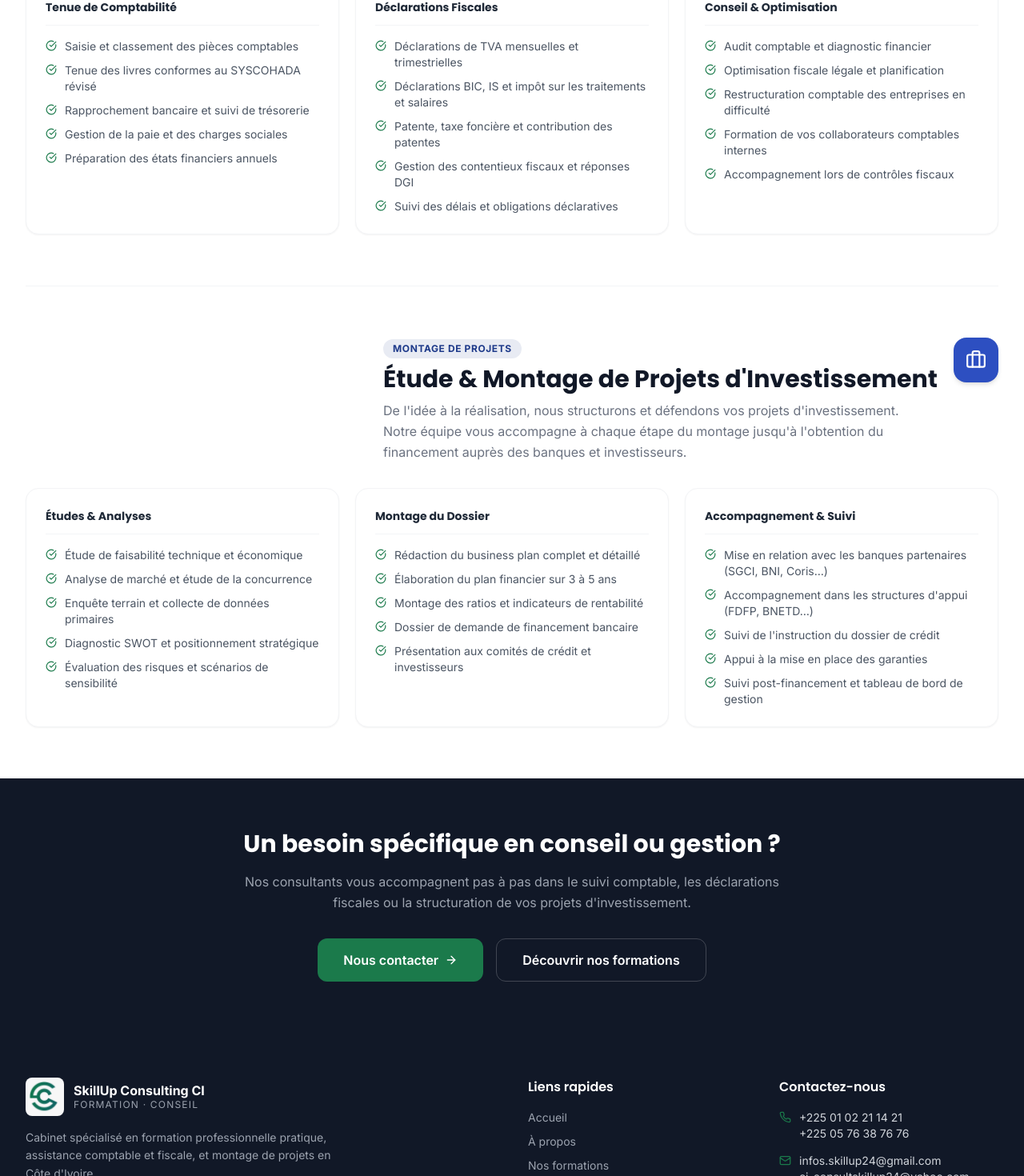
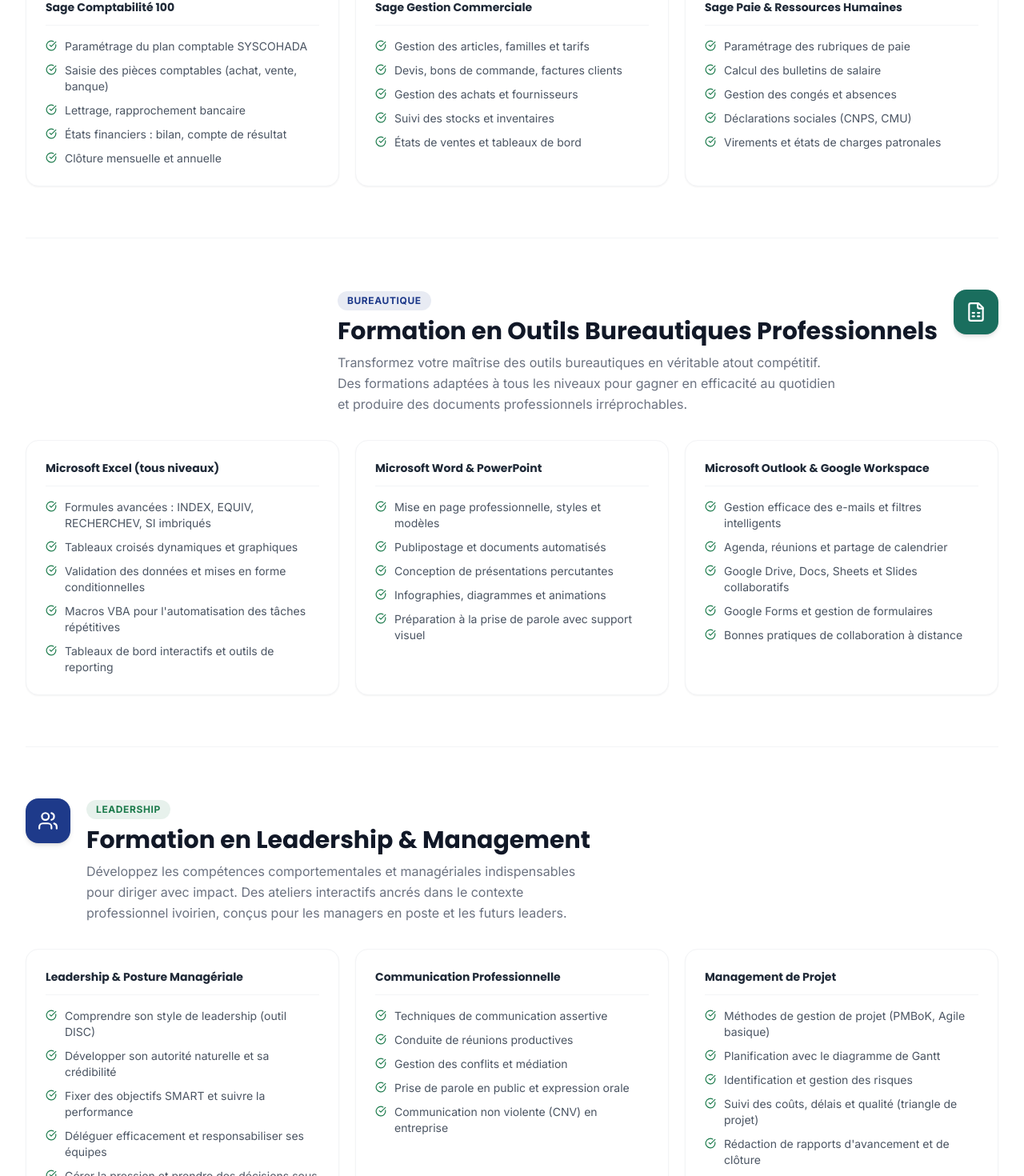
Before and after one commit to esperanceykouassi-bit/proj-esp, a React (Vite) app in the folder frontend/: page /services in a window 1280 px wide. Shown: the part 760-2230 px from the top of the page at 80% size. Built offline with nearby package versions, Linux system fonts and the light colour scheme.

Commit message:
Remove training content from Services page

```diff
--- a/frontend/src/pages/Services.jsx
+++ b/frontend/src/pages/Services.jsx
@@ -1,16 +1,147 @@
 import { Link } from 'react-router-dom'
-import { Calculator, Briefcase, CheckCircle, ArrowRight } from 'lucide-react'
+import {
+  Monitor, FileSpreadsheet, Users, Calculator, Briefcase,
+  CheckCircle, ArrowRight,
+} from 'lucide-react'
 import FadeIn from '../components/FadeIn'
 
-/* ── Services (Conseil & Accompagnement uniquement) ────────────────── */
+/* ── data ───────────────────────────────────────────── */
 const services = [
+  {
+    id: 'saari',
+    icon: Monitor,
+    color: 'bg-brand-green',
+    badge: 'Logiciels SAARI',
+    titre: 'Formation en Logiciels de Gestion SAARI',
+    intro: `Maîtrisez les logiciels Sage (SAARI), standards incontournables de la gestion
+d'entreprise en Côte d'Ivoire. Nos formateurs certifiés vous accompagnent de la
+prise en main jusqu'à la maîtrise avancée, en formation individuelle ou en groupe.`,
+    modules: [
+      {
+        label: 'Sage Comptabilité 100',
+        items: [
+          'Paramétrage du plan comptable SYSCOHADA',
+          'Saisie des pièces comptables (achat, vente, banque)',
+          'Lettrage, rapprochement bancaire',
+          'États financiers : bilan, compte de résultat',
+          'Clôture mensuelle et annuelle',
+        ],
+      },
+      {
+        label: 'Sage Gestion Commerciale',
+        items: [
+          'Gestion des articles, familles et tarifs',
+          'Devis, bons de commande, factures clients',
+          'Gestion des achats et fournisseurs',
+          'Suivi des stocks et inventaires',
+          'États de ventes et tableaux de bord',
+        ],
+      },
+      {
+        label: 'Sage Paie & Ressources Humaines',
+        items: [
+          'Paramétrage des rubriques de paie',
+          'Calcul des bulletins de salaire',
+          'Gestion des congés et absences',
+          'Déclarations sociales (CNPS, CMU)',
+          'Virements et états de charges patronales',
+        ],
+      },
+    ],
+  },
+  {
+    id: 'bureautique',
+    icon: FileSpreadsheet,
+    color: 'bg-brand-teal',
+    badge: 'Bureautique',
+    titre: 'Formation en Outils Bureautiques Professionnels',
+    intro: `Transformez votre maîtrise des outils bureautiques en véritable atout compétitif.
+Des formations adaptées à tous les niveaux pour gagner en efficacité au quotidien
+et produire des documents professionnels irréprochables.`,
+    modules: [
+      {
+        label: 'Microsoft Excel (tous niveaux)',
+        items: [
+          'Formules avancées : INDEX, EQUIV, RECHERCHEV, SI imbriqués',
+          'Tableaux croisés dynamiques et graphiques',
+          'Validation des données et mises en forme conditionnelles',
+          `Macros VBA pour l'automatisation des tâches répétitives`,
+          'Tableaux de bord interactifs et outils de reporting',
+        ],
+      },
+      {
+        label: 'Microsoft Word & PowerPoint',
+        items: [
+          'Mise en page professionnelle, styles et modèles',
+          'Publipostage et documents automatisés',
+          'Conception de présentations percutantes',
+          'Infographies, diagrammes et animations',
+          'Préparation à la prise de parole avec support visuel',
+        ],
+      },
+      {
+        label: 'Microsoft Outlook & Google Workspace',
+        items: [
+          'Gestion efficace des e-mails et filtres intelligents',
+          'Agenda, réunions et partage de calendrier',
+          'Google Drive, Docs, Sheets et Slides collaboratifs',
+          'Google Forms et gestion de formulaires',
+          'Bonnes pratiques de collaboration à distance',
+        ],
+      },
+    ],
+  },
+  {
+    id: 'leadership',
+    icon: Users,
+    color: 'bg-brand-blue',
+    badge: 'Leadership',
+    titre: 'Formation en Leadership & Management',
+    intro: `Développez les compétences comportementales et managériales indispensables
+pour diriger avec impact. Des ateliers interactifs ancrés dans le contexte
+professionnel ivoirien, conçus pour les managers en poste et les futurs leaders.`,
+    modules: [
+      {
+        label: 'Leadership & Posture Managériale',
+        items: [
+          'Comprendre son style de leadership (outil DISC)',
+          'Développer son autorité naturelle et sa crédibilité',
+          'Fixer des objectifs SMART et suivre la performance',
+          'Déléguer efficacement et responsabiliser ses équipes',
+          'Gérer la pression et prendre des décisions sous contrainte',
+        ],
+      },
+      {
+        label: 'Communication Professionnelle',
+        items: [
+          'Techniques de communication assertive',
+          'Conduite de réunions productives',
+          'Gestion des conflits et médiation',
+          'Prise de parole en public et expression orale',
+          'Communication non violente (CNV) en entreprise',
+        ],
+      },
+      {
+        label: 'Management de Projet',
+        items: [
+          'Méthodes de gestion de projet (PMBoK, Agile basique)',
+          'Planification avec le diagramme de Gantt',
+          'Identification et gestion des risques',
+          'Suivi des coûts, délais et qualité (triangle de projet)',
+          `Rédaction de rapports d'avancement et de clôture`,
+        ],
+      },
+    ],
+  },
   {
     id: 'comptabilite',
     icon: Calculator,
     color: 'bg-brand-green-dark',
     badge: 'Assistance Comptable',
     titre: 'Assistance Comptable & Fiscale',
-    intro: `Un accompagnement expert en comptabilité et fiscalité adapté aux réalités des PME ivoiriennes. Nous assurons la conformité de votre entreprise tout en optimisant votre charge fiscale dans le strict respect de la loi.`,
+    intro: `Un accompagnement expert en comptabilité et fiscalité adapté aux réalités
+des PME ivoiriennes. Nous assurons la conformité de votre entreprise
+tout en optimisant votre charge fiscale dans le strict respect de la loi.`,
     modules: [
       {
         label: 'Tenue de Comptabilité',
@@ -49,8 +180,10 @@
     icon: Briefcase,
     color: 'bg-brand-blue-mid',
     badge: 'Montage de Projets',
-    titre: 'Étude & Montage de Projets d\'Investissement',
-    intro: `De l'idée à la réalisation, nous structurons et défendons vos projets d'investissement. Notre équipe vous accompagne à chaque étape du montage jusqu'à l'obtention du financement auprès des banques et investisseurs.`,
+    titre: 'Étude & Montage de Projets',
+    intro: `De l'idée à la réalisation, nous structurons et défendons vos projets
+d'investissement. Notre équipe vous accompagne à chaque étape du montage
+jusqu'à l'obtention du financement auprès des banques et investisseurs.`,
     modules: [
       {
         label: 'Études & Analyses',
@@ -86,7 +219,7 @@
   },
 ]
 
-/* ── Composant Services ────────────────────────────── */
+/* ── component ──────────────────────────────────────── */
 export default function Services() {
   return (
     <div>
@@ -96,21 +229,23 @@
         <div className="max-w-7xl mx-auto px-4 sm:px-6 lg:px-8 text-center">
           <FadeIn>
             <span className="inline-block bg-white/20 text-xs font-semibold px-4 py-1.5 rounded-full mb-5 uppercase tracking-wider">
-              Accompagnement des entreprises
+              Notre offre complète
             </span>
             <h1 className="text-4xl md:text-5xl font-bold font-heading mb-5 leading-tight">
               Nos Services &amp; Expertises
             </h1>
             <p className="text-lg text-white/80 max-w-2xl mx-auto leading-relaxed">
-              Deux pôle d'expertises stratégiques pour assurer la conformité, la performance et la croissance de votre organisation.
+              Cinq domaines d'expertise complémentaires pour accompagner votre montée
+              en compétences et la performance de votre organisation.
             </p>
-            {/* Nav ancres */}
+            {/* Anchor nav */}
             <div className="flex flex-wrap justify-center gap-3 mt-8">
               {services.map(s => (
                 <a
                   key={s.id}
                   href={`#${s.id}`}
-                  className="text-xs font-semibold px-4 py-2 bg-white/15 hover:bg-white/25 border border-white/30 rounded-full transition-colors"
+                  className="text-xs font-semibold px-4 py-2 bg-white/15 hover:bg-white/25
+                    border border-white/30 rounded-full transition-colors"
                 >
                   {s.badge}
                 </a>
@@ -120,7 +255,7 @@
         </div>
       </section>
 
-      {/* ── Liste des Services ──────────────────────────── */}
+      {/* ── Service sections ──────────────────────────── */}
       <div className="max-w-7xl mx-auto px-4 sm:px-6 lg:px-8 py-16 space-y-16">
         {services.map((service, si) => {
           const Icon = service.icon
@@ -129,17 +264,19 @@
           return (
             <FadeIn key={service.id} delay={0.05}>
               <section id={service.id} className="scroll-mt-20">
-                {/* En-tête de section */}
-                <div className={`flex flex-col md:flex-row items-start gap-5 mb-8 ${!isEven ? 'md:flex-row-reverse' : ''}`}>
-                  <div className={`${service.color} w-14 h-14 rounded-2xl flex items-center justify-center shrink-0 shadow-md`}>
+                {/* Section header */}
+                <div className={`flex flex-col md:flex-row items-start gap-5 mb-8
+                  ${!isEven ? 'md:flex-row-reverse' : ''}`}>
+                  <div className={`${service.color} w-14 h-14 rounded-2xl flex items-center
+                    justify-center shrink-0 shadow-md`}>
                     <Icon size={26} className="text-white" />
                   </div>
                   <div>
-                    <span className={`inline-block text-xs font-bold uppercase tracking-wider px-3 py-1 rounded-full mb-2 ${
-                      isEven
+                    <span className={`inline-block text-xs font-bold uppercase tracking-wider
+                      px-3 py-1 rounded-full mb-2
+                      ${isEven
                         ? 'bg-brand-green/10 text-brand-green'
-                        : 'bg-brand-blue/10 text-brand-blue'
-                    }`}>
+                        : 'bg-brand-blue/10 text-brand-blue'}`}>
                       {service.badge}
                     </span>
                     <h2 className="text-2xl md:text-3xl font-bold font-heading text-gray-900">
@@ -151,7 +288,7 @@
                   </div>
                 </div>
 
-                {/* Grille des modules */}
+                {/* Modules grid */}
                 <div className="grid grid-cols-1 md:grid-cols-3 gap-5">
                   {service.modules.map((mod) => (
                     <div
@@ -173,7 +310,7 @@
                   ))}
                 </div>
 
-                {/* Séparateur */}
+                {/* Divider (not last) */}
                 {si < services.length - 1 && (
                   <div className="mt-16 border-t border-gray-100" />
                 )}
@@ -188,24 +325,30 @@
         <div className="max-w-3xl mx-auto px-4 sm:px-6 text-center">
           <FadeIn>
             <h2 className="text-2xl md:text-3xl font-bold font-heading mb-4">
-              Un besoin spécifique en conseil ou gestion ?
+              Un besoin spécifique ? Parlons-en.
             </h2>
             <p className="text-gray-400 mb-8 leading-relaxed">
-              Nos consultants vous accompagnent pas à pas dans le suivi comptable, les déclarations fiscales ou la structuration de vos projets d'investissement.
+              Nous adaptons nos programmes à votre secteur, votre niveau et vos objectifs.
+              Formations intra-entreprise, sessions intensives, accompagnement individuel :
+              aucune demande n'est trop spécifique.
             </p>
             <div className="flex flex-col sm:flex-row gap-4 justify-center">
               <Link
                 to="/contact"
-                className="inline-flex items-center justify-center gap-2 px-8 py-3.5 bg-brand-green rounded-xl font-semibold text-white hover:bg-brand-green-dark transition-colors"
+                className="inline-flex items-center justify-center gap-2 px-8 py-3.5
+                  bg-brand-green rounded-xl font-semibold text-white hover:bg-brand-green-dark
+                  transition-colors"
               >
                 Nous contacter
                 <ArrowRight size={16} />
               </Link>
               <Link
                 to="/formations"
-                className="inline-flex items-center justify-center gap-2 px-8 py-3.5 border border-white/20 rounded-xl font-semibold text-white hover:bg-white/10 transition-colors"
+                className="inline-flex items-center justify-center gap-2 px-8 py-3.5
+                  border border-white/20 rounded-xl font-semibold text-white
+                  hover:bg-white/10 transition-colors"
               >
-                Découvrir nos formations
+                Voir les formations
               </Link>
             </div>
           </FadeIn>
```
